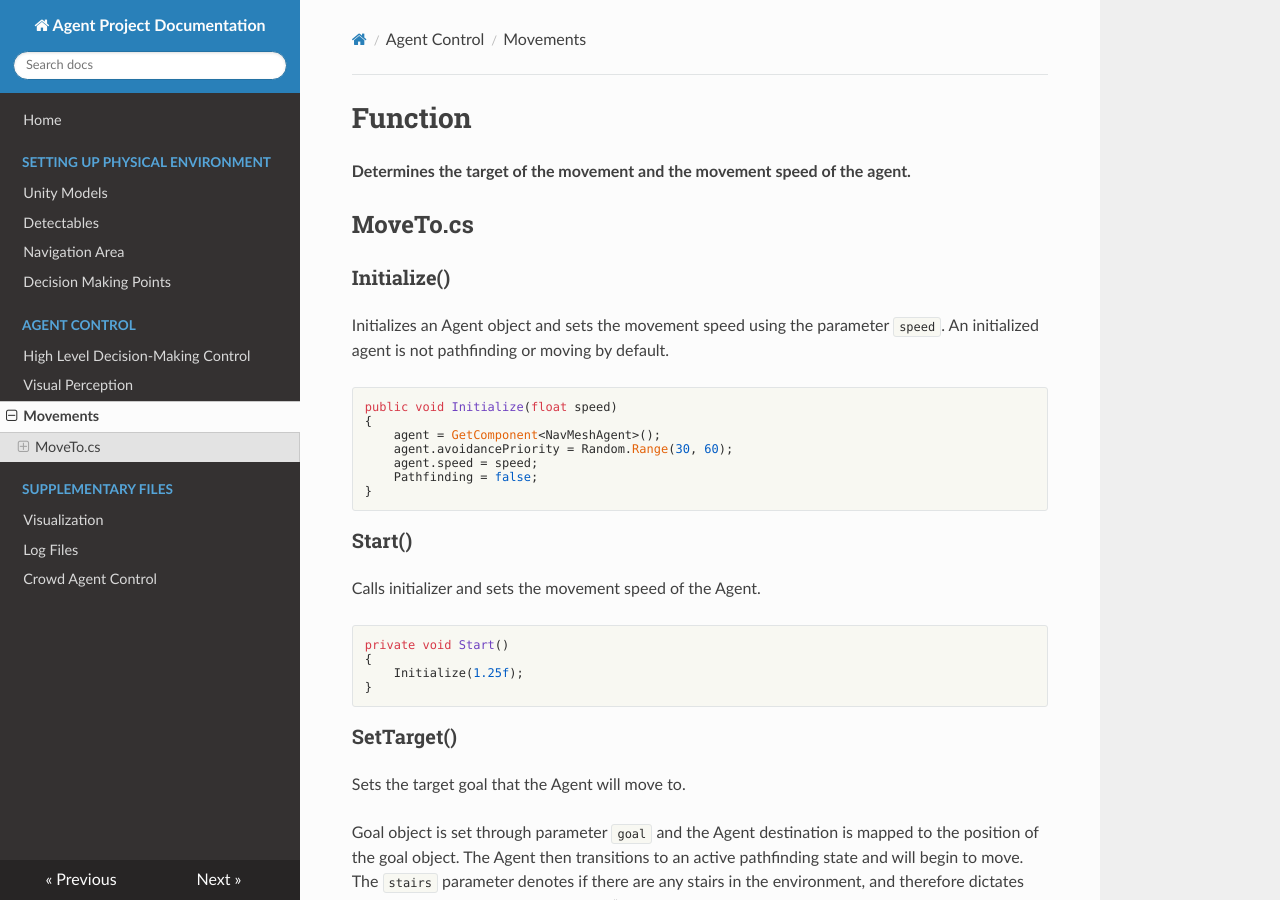
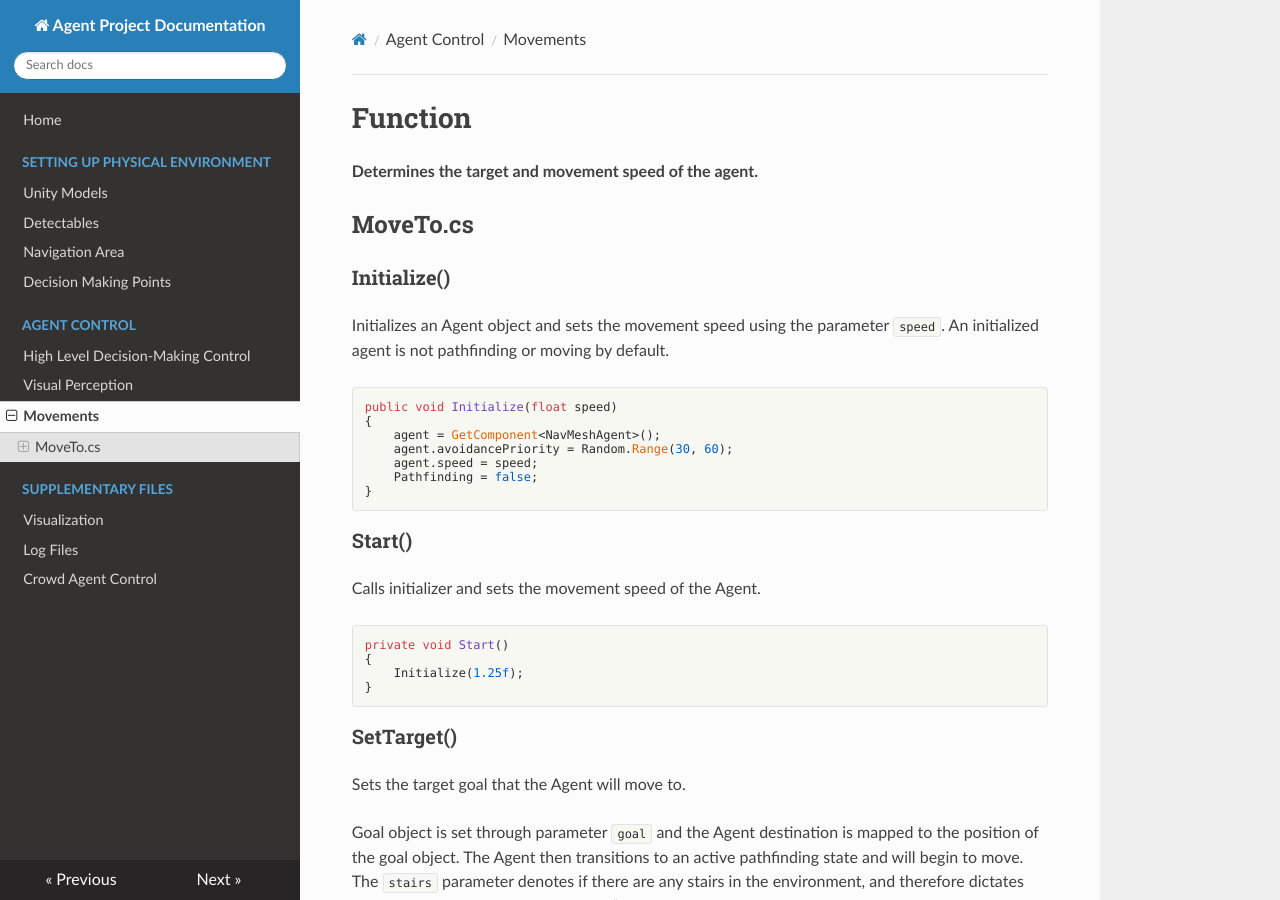
Before and after one commit to kaibarker24/agent_documentation, an MkDocs documentation site: the page built from docs/movements.md, in a window 1280 px wide and 900 px high. Built offline with MkDocs 1.6.1, drawn with Linux system fonts in a browser that asks for light colours; nearby versions of some CDN libraries.

Commit message:
small text fix

```diff
--- a/docs/movements.md
+++ b/docs/movements.md
@@ -1,6 +1,6 @@
 # Function
 
-**Determines the target of the movement and the movement speed of the agent.**
+**Determines the target and movement speed of the agent.**
 
 ## MoveTo.cs
 
```
Also changed, not shown: site/index.html, site/movements/index.html.
